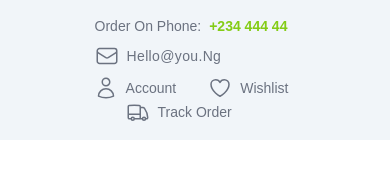
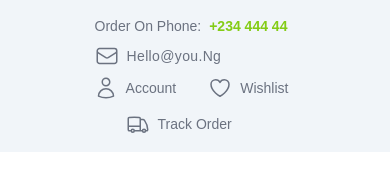
Before and after one commit to Oghenekparobo/catClone, a React (Create React App) app: page / in a window 390 px wide. Shown: the top 190 px of the page. Built offline with nearby package versions, Linux system fonts and the light colour scheme.

Commit message:
refactored tailwindcss codes on TopNav component

```diff
--- a/src/Header/TopNav.js
+++ b/src/Header/TopNav.js
@@ -1,8 +1,8 @@
 const TopNav = () => {
   return (
     // content on top of the page
-    <div className="top-nav  bg-slate-100 text-center  text-gray-500 text-sm  flex justify-center items-center flex-col space-y-2 py-4 md:space-y-0 md:flex-row md:justify-between  md:px-12 md:py-2">
-      <div className="contact space-y-2 md:space-y-0 md:flex md:items-center">
+    <div className="top-nav  bg-slate-100 text-center  text-gray-500 text-sm  flex-items__center justify-center  flex-col space-y-2 py-4 md:space-y-0 md:flex-row md:justify-between  md:px-12 md:py-2">
+      <div className="contact space-y-2 md:space-y-0 md-flex-items__center">
         <p>
           Order On Phone:
           <span className="text-lime-500 font-bold px-2">
@@ -11,7 +11,7 @@ const TopNav = () => {
         </p>
         {/* dotted line partiton on top nav */}
         <div className="dot-line hidden md:block"></div>
-        <p className="flex items-center">
+        <p className="flex-items__center">
           <svg
             xmlns="http://www.w3.org/2000/svg"
             fill="none"
@@ -31,9 +31,9 @@ const TopNav = () => {
           </span>
         </p>
       </div>
-      <div className="reach md:flex md:items-center">
-        <div className="flex items-center space-x-6 md:space-x-0 md:pr-0">
-        <p  className="flex items-center">
+      <div className="reach md-flex-items__center">
+        <div className="flex-items__center space-x-6 md:space-x-0 md:pr-0">
+          <p className="flex-items__center">
             <svg
               xmlns="http://www.w3.org/2000/svg"
               fill="none"
@@ -51,7 +51,7 @@ const TopNav = () => {
             <span className="px-2">Account</span>
           </p>
           <div className="dot-line hidden md:block"></div>
-        <p className="flex items-center">
+          <p className="flex-items__center">
             <svg
               xmlns="http://www.w3.org/2000/svg"
               fill="none"
@@ -72,8 +72,8 @@ const TopNav = () => {
         </div>
 
         <div className="dot-line hidden md:block"></div>
-        <div className="mx-8 md:mx-0">
-        <p className="flex items-center">
+        <div className="mx-8 pt-3 md:pt-0 md:mx-0">
+          <p className="flex-items__center">
             <svg
               xmlns="http://www.w3.org/2000/svg"
               fill="none"
@@ -92,7 +92,6 @@ const TopNav = () => {
             <span className="px-2">Track Order</span>
           </p>
         </div>
-
       </div>
     </div>
   );
--- a/src/index.css
+++ b/src/index.css
@@ -10,7 +10,19 @@
   font-family: 'Montserrat Alternates', sans-serif;
 }
 
+
+/* utilities style starts here */
 /* style for dotted border patition on top nav */
 .dot-line {
   @apply border-dotted border-l-4 border-gray-500 h-4 w-6;
 }
+
+.flex-items__center{
+  @apply flex items-center
+}
+
+.md-flex-items__center{
+  @apply md:flex md:items-center
+}
+
+/* utilties styles end here */
```
Lines whose indentation alone changed are shown as unchanged.
